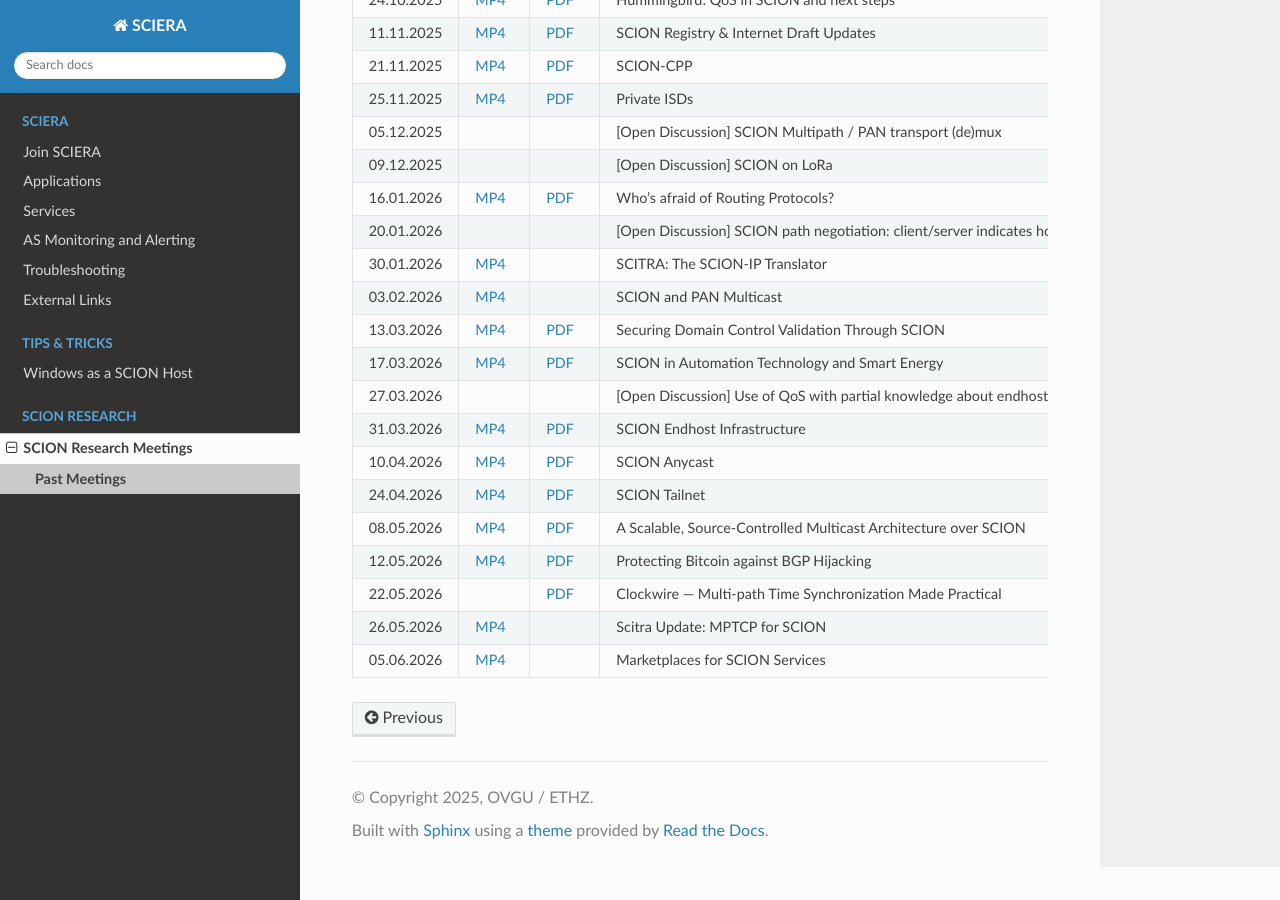
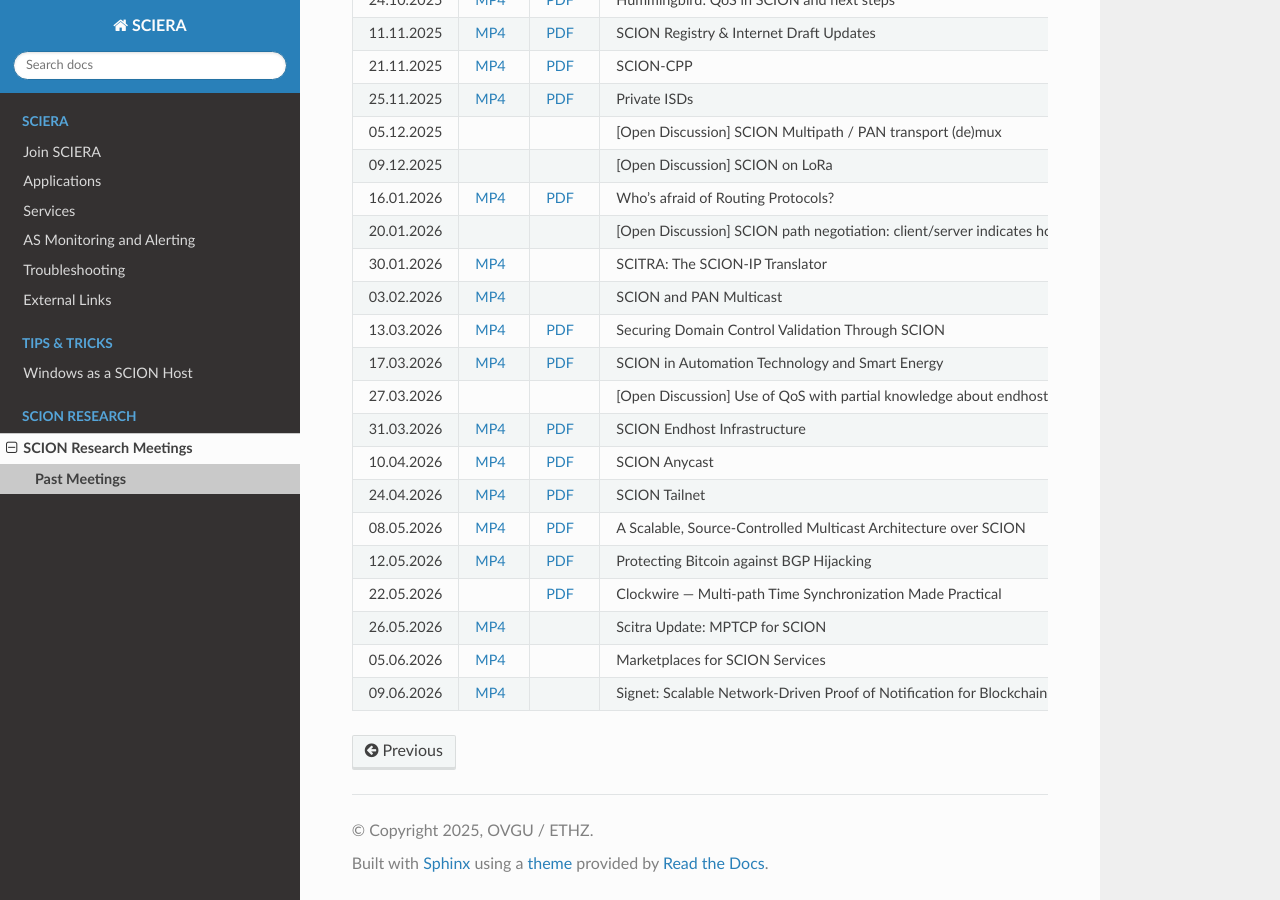
Before and after one commit to netsys-lab/scion-education-network-documentation, a Sphinx documentation site: the page built from docs/source/scion-research/meetings/past.rst, in a window 1280 px wide and 900 px high, scrolled down 1148 px. Built offline with Sphinx 7.4.7 and the Read the Docs theme 3.1.0, drawn with Linux system fonts in a browser that asks for light colours.

Commit message:
Add video. (#50)

```diff
--- a/docs/source/scion-research/meetings/past.rst
+++ b/docs/source/scion-research/meetings/past.rst
@@ -303,3 +303,9 @@
       - Marketplaces for SCION Services
       - Fabio Rentsch (ETH Zurich)
       -
+    * - 09.06.2026
+      - `MP4 <https://drive.google.com/file/d/1-krR_dc3a5mMYADobTLYATCmfICbKgPN/view>`__
+      -
+      - Signet: Scalable Network-Driven Proof of Notification for Blockchain Systems
+      - Elham Ehsani (ETH Zurich)
+      -
```
